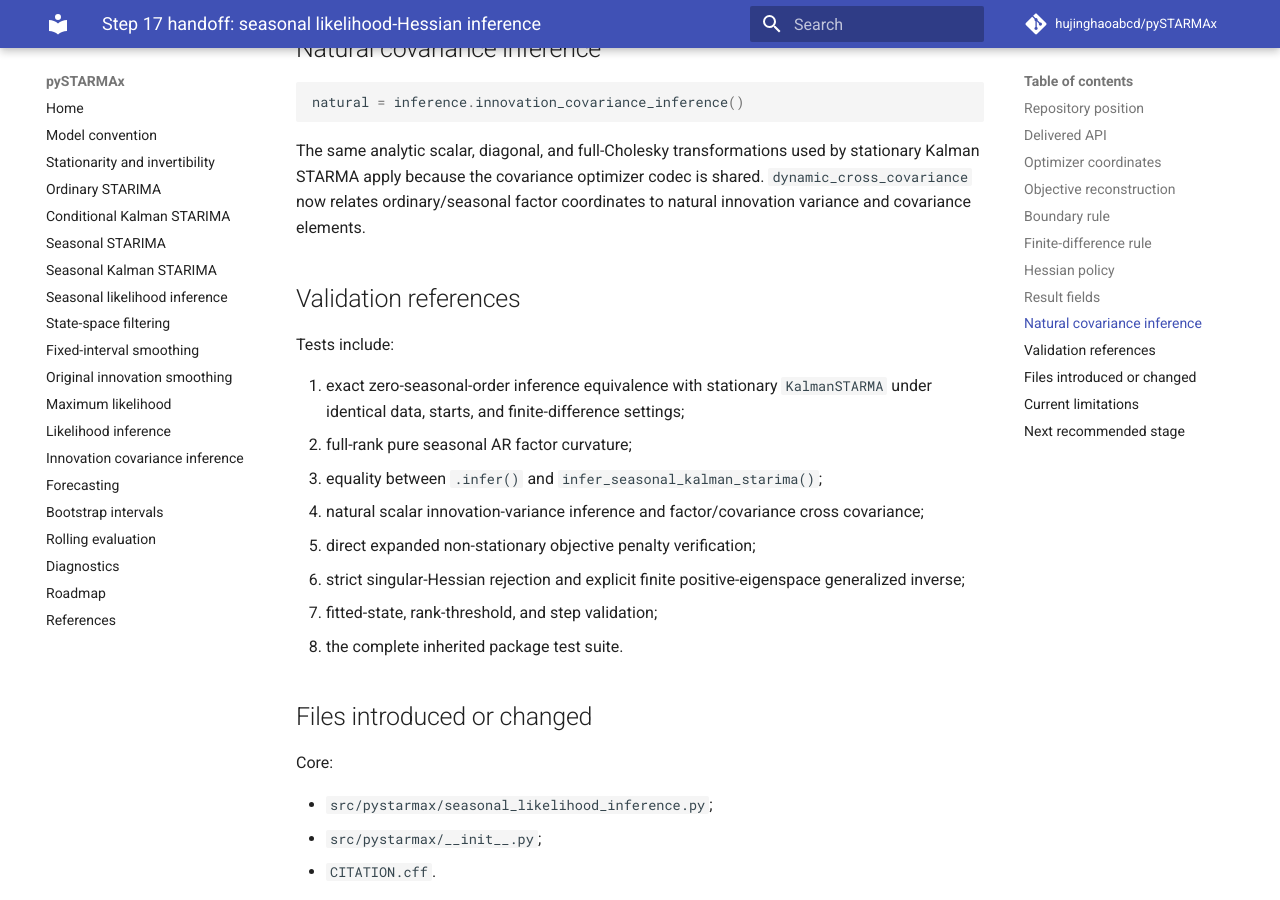
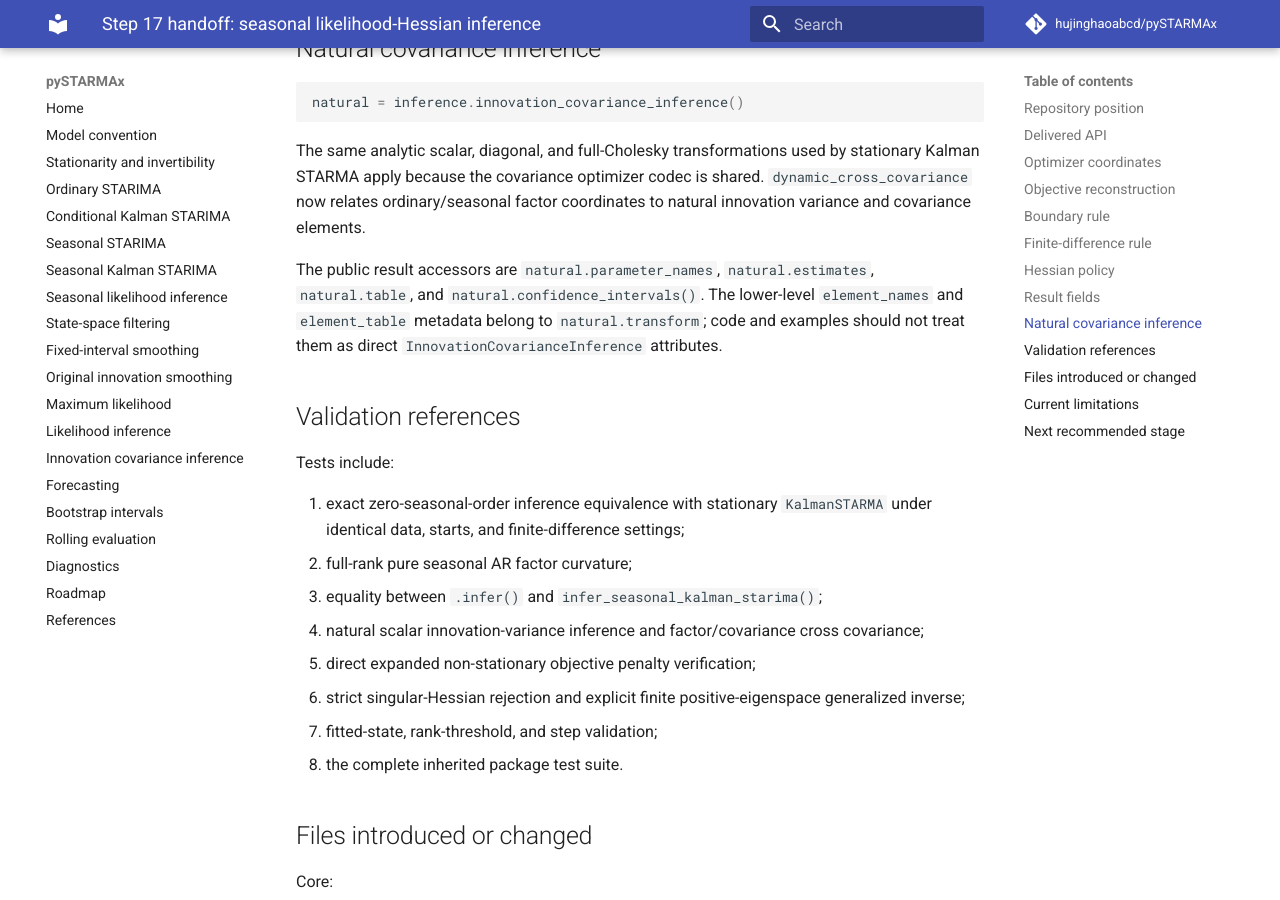
Before and after one commit to hujinghaoabcd/pySTARMAx, an MkDocs documentation site: the page built from docs/development/STEP_17_SEASONAL_LIKELIHOOD_INFERENCE.md, in a window 1280 px wide and 900 px high, scrolled down 2741 px. Built offline with MkDocs 1.6.1 and Material for MkDocs 9.7.7, drawn with Linux system fonts in a browser that asks for light colours; comment, search, counter and statistics services are not loaded.

Commit message:
Clarify natural covariance inference public accessors

```diff
--- a/docs/development/STEP_17_SEASONAL_LIKELIHOOD_INFERENCE.md
+++ b/docs/development/STEP_17_SEASONAL_LIKELIHOOD_INFERENCE.md
@@ -118,6 +118,12 @@ stationary Kalman STARMA apply because the covariance optimizer codec is shared.
 `dynamic_cross_covariance` now relates ordinary/seasonal factor coordinates to
 natural innovation variance and covariance elements.
 
+The public result accessors are `natural.parameter_names`, `natural.estimates`,
+`natural.table`, and `natural.confidence_intervals()`. The lower-level
+`element_names` and `element_table` metadata belong to `natural.transform`; code
+and examples should not treat them as direct `InnovationCovarianceInference`
+attributes.
+
 ## Validation references
 
 Tests include:
```
